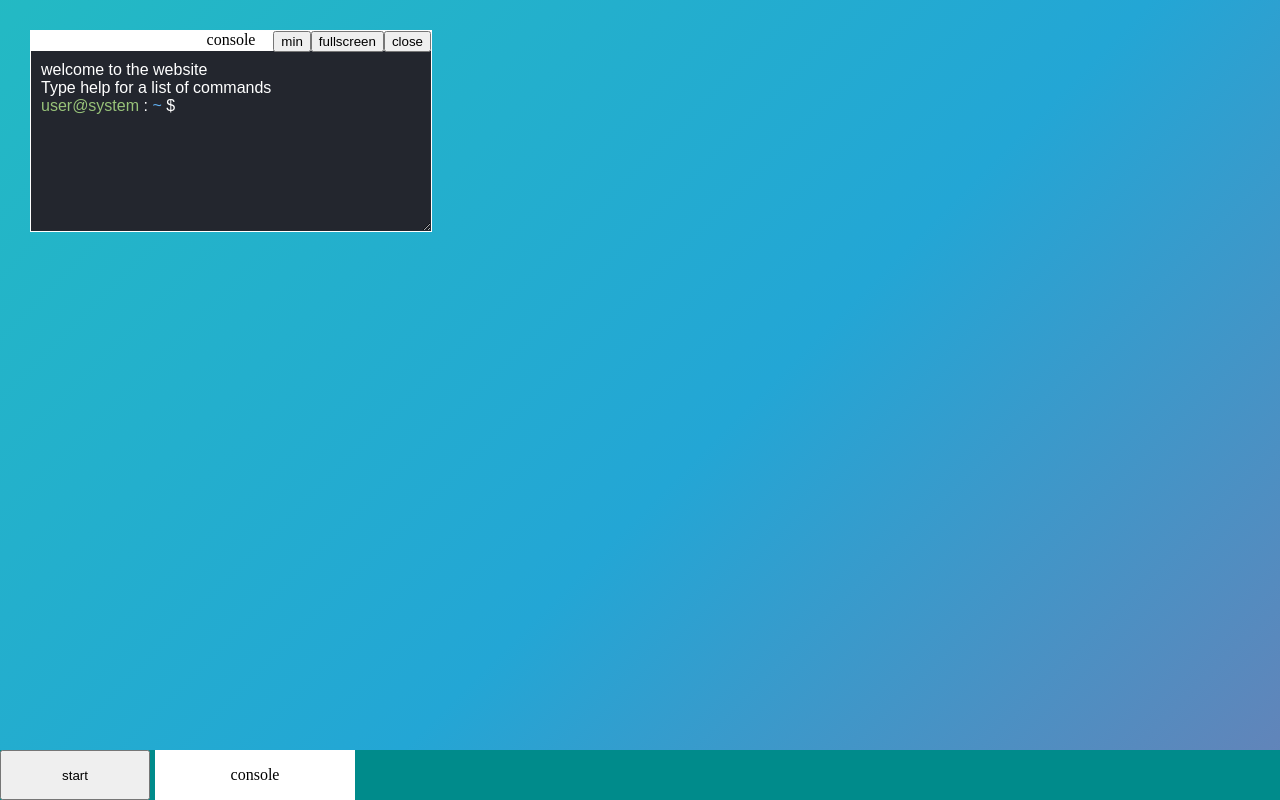
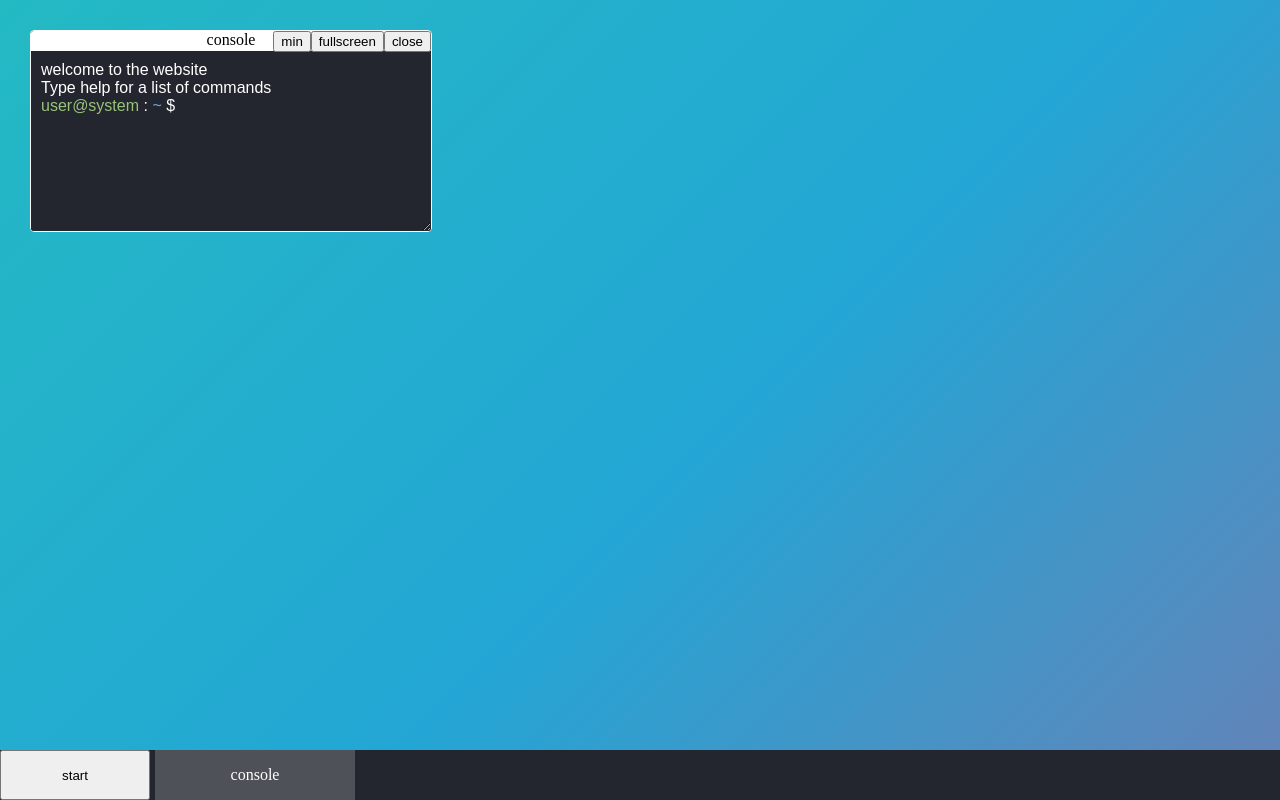
Before and after one commit to oscarchilds/desktop-portfolio, a Vue app: page / in a window 1280 px wide. Built offline with nearby package versions, Linux system fonts and the light colour scheme.

Commit message:
small styling bits

```diff
--- a/src/components/taskbar/StartMenu.vue
+++ b/src/components/taskbar/StartMenu.vue
@@ -26,8 +26,10 @@ function clickProgram(program) {
 </template>
 
 <style lang="scss" scoped>
+@import '../../assets/colours.scss';
+
 #start-menu {
-  background-color: teal;
+  background-color: $darkpurple;
   height: 300px;
   width: 150px;
   display: flex;
--- a/src/components/taskbar/Taskbar.vue
+++ b/src/components/taskbar/Taskbar.vue
@@ -33,12 +33,14 @@ const showStartMenu = ref(false)
 </template>
 
 <style lang="scss" scoped>
+@import '../../assets/colours.scss';
+
 #taskbar {
   position: absolute;
   bottom: 0;
   width: 100%;
   height: 50px;
-  background-color: darkcyan;
+  background-color: $darkpurple;
   display: flex;
   gap: 5px;
   z-index: 1000;
@@ -56,17 +58,18 @@ const showStartMenu = ref(false)
   .window {
     width: 200px;
     height: 100%;
-    background-color: white;
+    background-color: #383B42;
     display: flex;
     justify-content: center;
     align-items: center;
+    color: white;
 
-    &:not(.focused) {
-      background-color: gray;
+    &.focused {
+      background-color: #4E5157;
     }
 
     &:hover {
-      background-color: lightgray;
+      background-color: #65676C;
     }
   }
 }
--- a/src/components/ui/Window.vue
+++ b/src/components/ui/Window.vue
@@ -28,6 +28,7 @@
   background-color: black;
   display: flex;
   flex-direction: column;
+  border-radius: 4px;
 
   .header {
     height: 20px;
```
